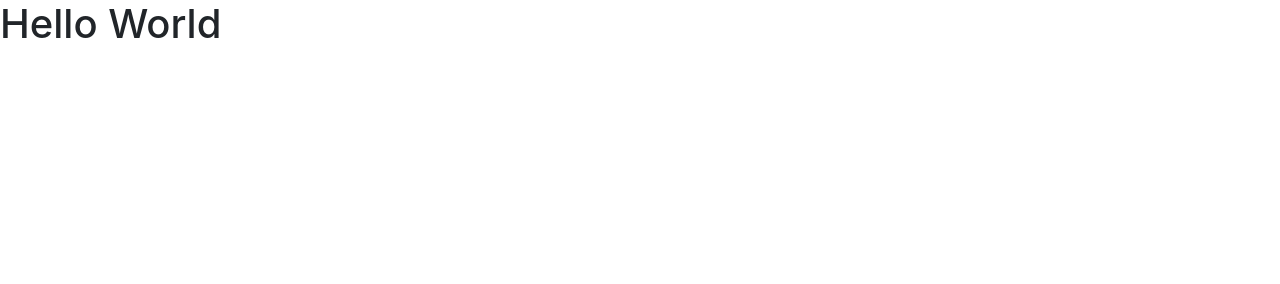
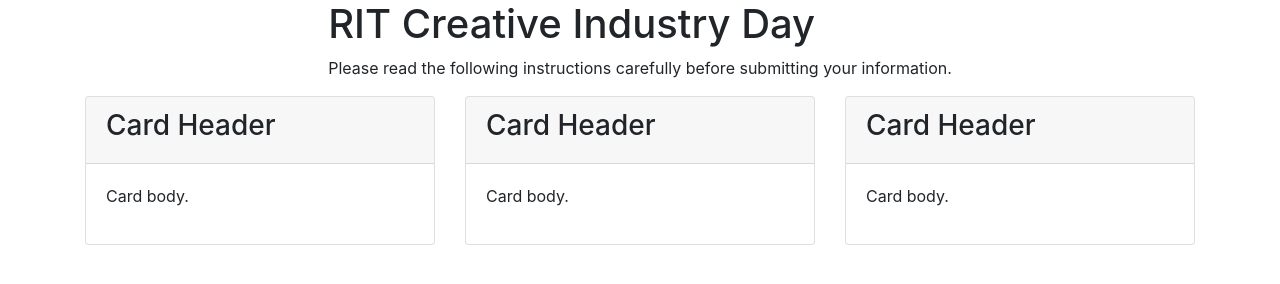
Before and after one commit to julshotal/CreativeIndustryPrototype, a plain HTML site: page index.html in a window 1280 px wide. Drawn offline with nearby package versions, Linux system fonts and the light colour scheme.

Commit message:
Basic page structure for gallery completed.

```diff
--- a/index.html
+++ b/index.html
@@ -15,7 +15,60 @@
   <meta http-equiv="X-UA-Compatible" content="ie=edge">
   <title>Creative Industry Day</title>
 </head>
+
 <body>
-    <h1>Hello World</h1>
+  <div class="container">
+    <!-- HEADER -->
+    <div class="row justify-content-center">
+      <header>
+        <h1>RIT Creative Industry Day</h1>
+        <p>Please read the following instructions carefully before submitting your information.</p>
+      </header>
+    </div>
+
+    <!-- CONTROLS -->
+    <div class="row justify-content-center">
+    </div>
+
+    <!-- GALLERY -->
+    <div class="row justify-content-center">
+      <!-- CARD -->
+      <div class="col-12 col-md-6 col-lg-4">
+        <div class="card text-left">
+          <div class="card-header">
+            <h3>Card Header</h3>
+          </div>
+          <div class="card-body">
+            <p>Card body.</p>
+          </div>
+        </div>
+      </div>
+
+      <!-- CARD -->
+      <div class="col-12 col-md-6 col-lg-4">
+        <div class="card text-left">
+          <div class="card-header">
+            <h3>Card Header</h3>
+          </div>
+          <div class="card-body">
+            <p>Card body.</p>
+          </div>
+        </div>
+      </div>
+
+      <!-- CARD -->
+      <div class="col-12 col-md-6 col-lg-4">
+        <div class="card text-left">
+          <div class="card-header">
+            <h3>Card Header</h3>
+          </div>
+          <div class="card-body">
+            <p>Card body.</p>
+          </div>
+        </div>
+      </div>
+
+    </div>
+  </div>
 </body>
 </html>
```
Lines whose indentation alone changed are shown as unchanged.
